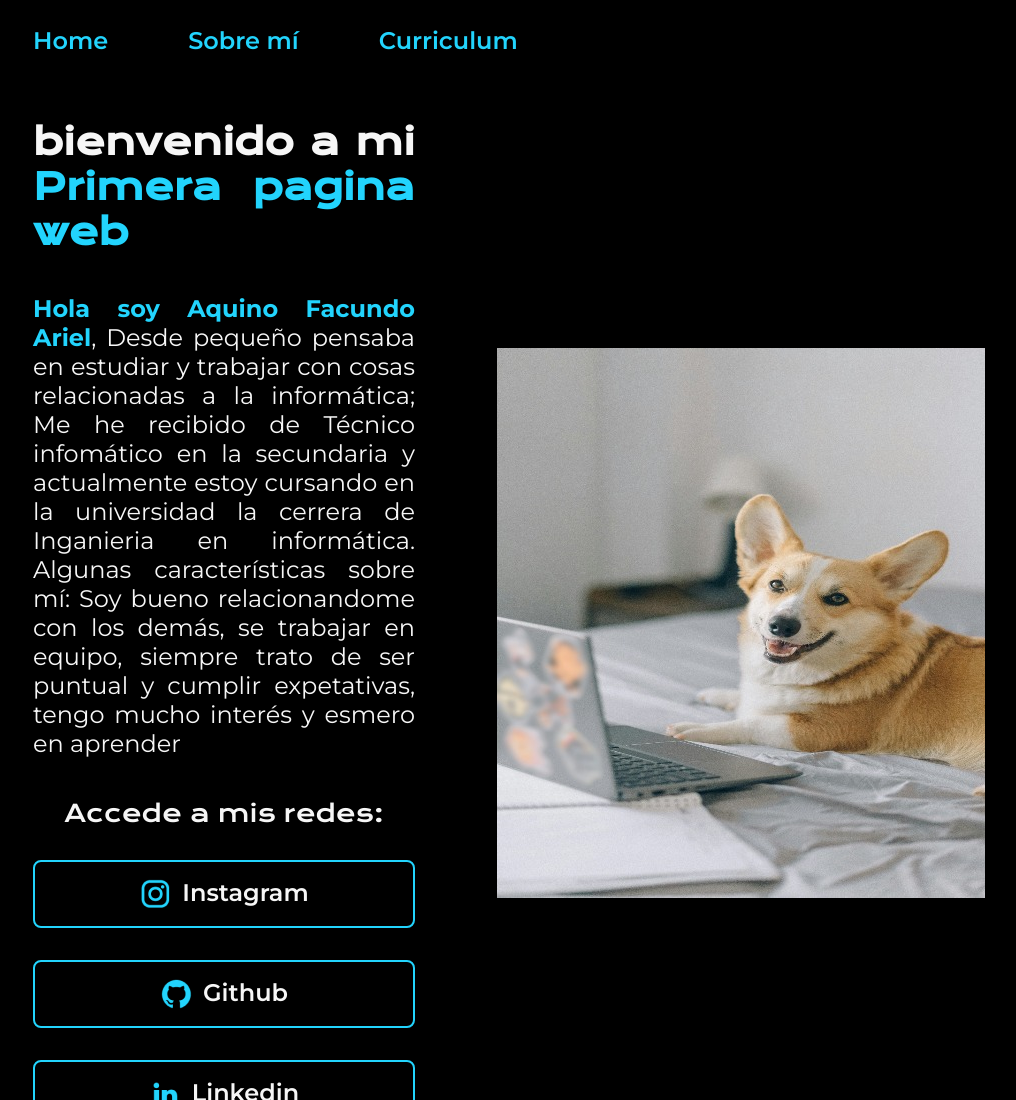
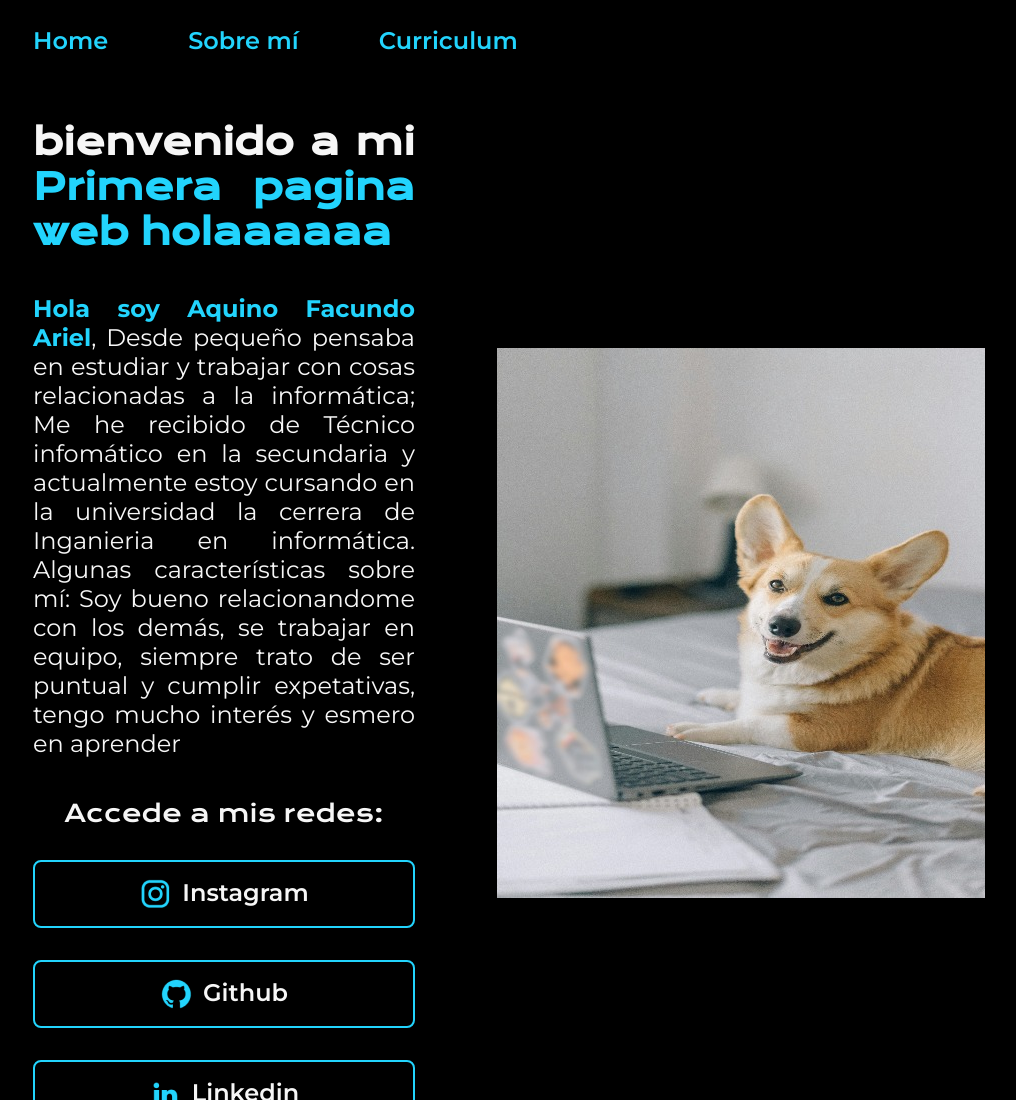
Before and after one commit to FacundoAquino-Ariel/Portafolio-de.Facu, a plain HTML site: page index.html in a window 1280 px wide. Shown: the top 1100 px of the page, without its empty margins (159-1175 px from the left). Drawn offline with nearby package versions, Linux system fonts and the light colour scheme.

Commit message:
prueba en linea 20
puse un hola

```diff
--- a/index.html
+++ b/index.html
@@ -17,7 +17,7 @@
 
     <main class="presentacion">
         <section class="contenido">
-            <h1 class="fuente-titulo">bienvenido a mi <strong class="destaque">Primera pagina web</strong></h1>
+            <h1 class="fuente-titulo">bienvenido a mi <strong class="destaque">Primera pagina web holaaaaaa</strong></h1>
             <p class="fuente-parrafo"><strong class="destaque">Hola soy Aquino Facundo Ariel</strong>, Desde pequeño pensaba en estudiar y trabajar con cosas relacionadas a la informática; Me he recibido de Técnico infomático en la secundaria y actualmente estoy cursando en la universidad la cerrera de Inganieria en informática. Algunas características sobre mí: Soy bueno relacionandome con los demás, se trabajar en equipo, siempre trato de ser puntual y cumplir expetativas, tengo mucho interés y esmero en aprender</p>
 
             <div class="enlaces">
```
